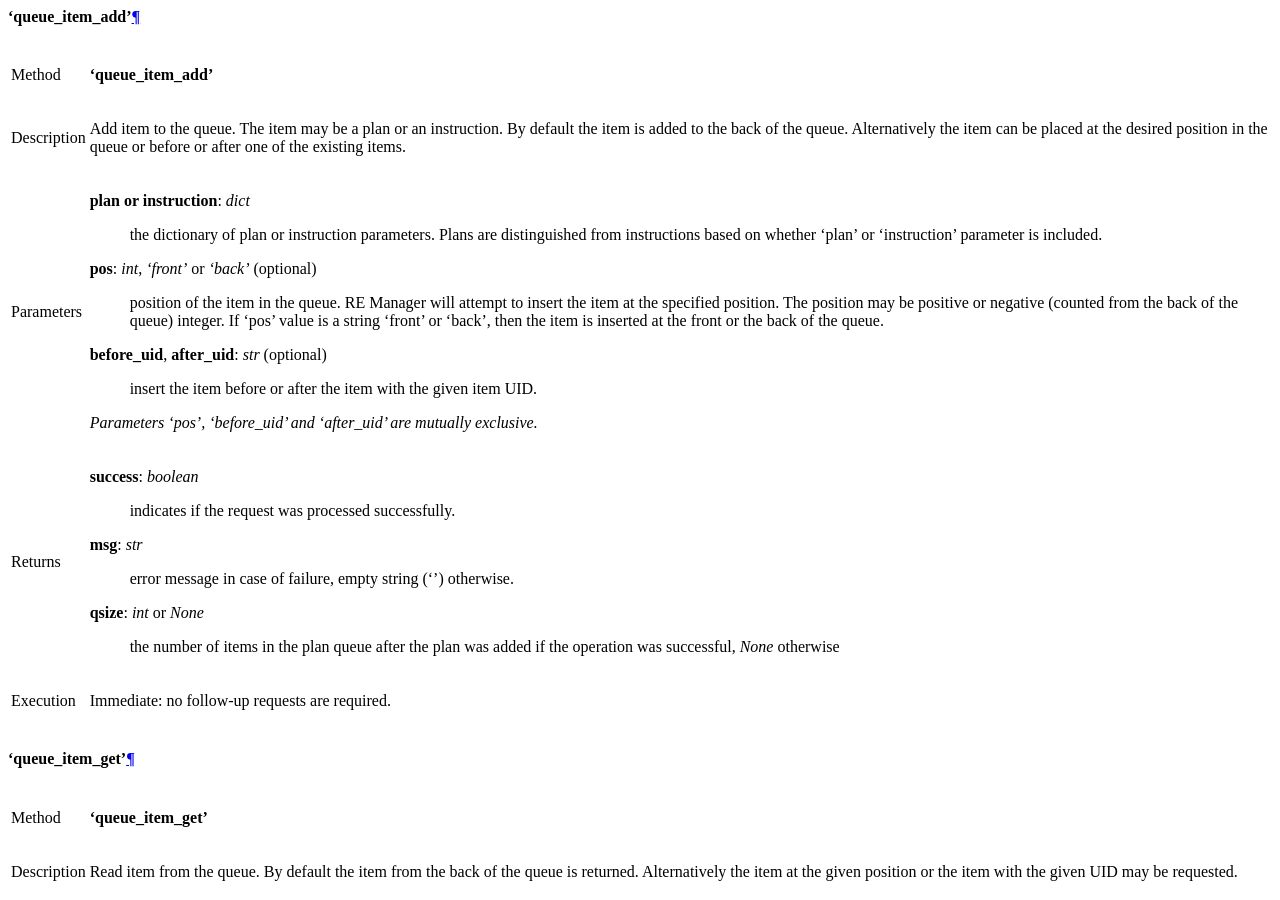
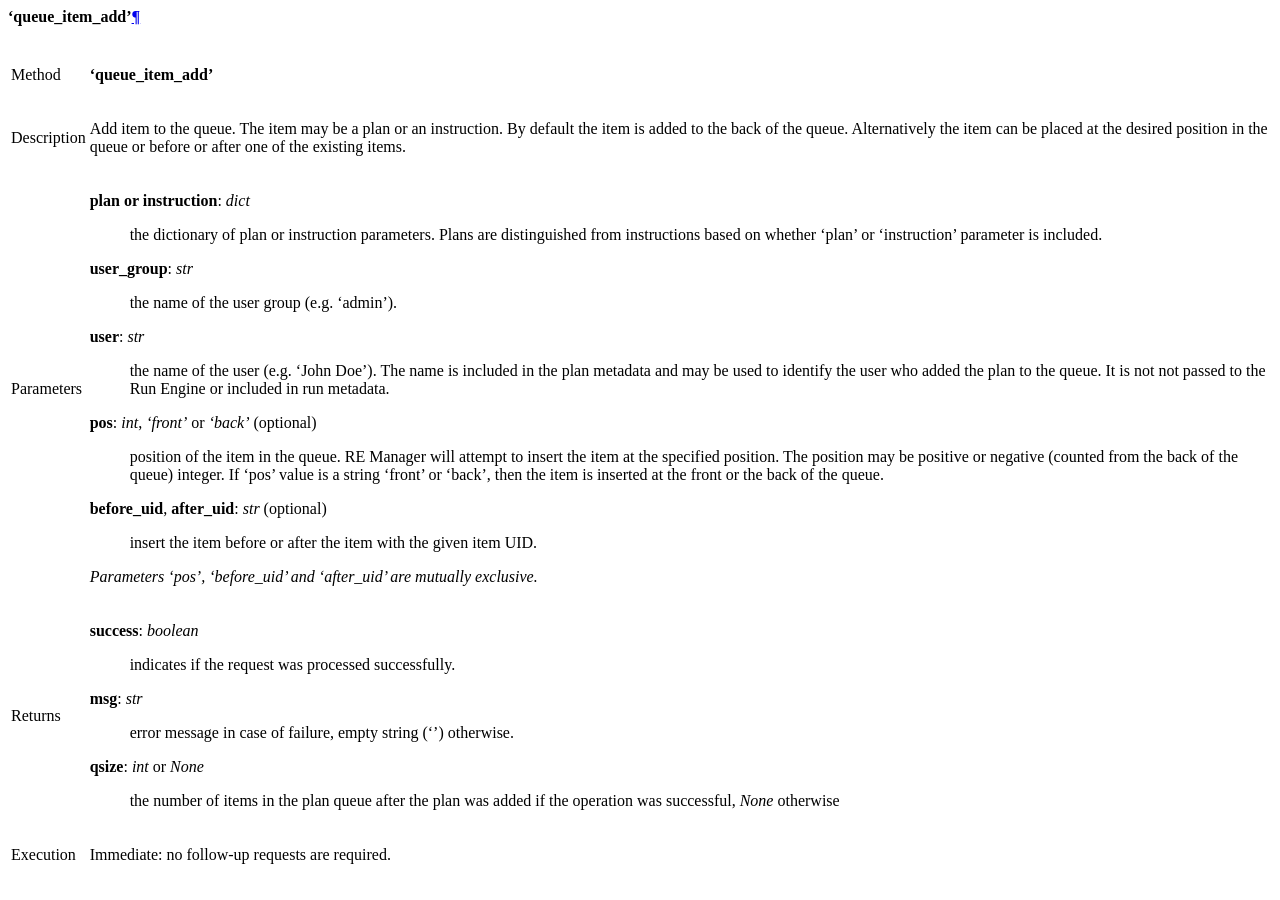
Before and after one commit to bluesky/bluesky-queueserver, a Sphinx documentation site: the page built from docs/source/re_manager_api.rst, in a window 1280 px wide and 900 px high, scrolled down 8333 px. Built offline with Sphinx 7.4.7 and the Read the Docs theme 2.0.0, drawn with Linux system fonts in a browser that asks for light colours.

Commit message:
DOC: add 'user' and 'user_group' as required parameters for 'queue_item_add' API

```diff
--- a/docs/source/re_manager_api.rst
+++ b/docs/source/re_manager_api.rst
@@ -474,6 +474,14 @@ Parameters    **plan or instruction**: *dict*
                   the dictionary of plan or instruction parameters. Plans are distinguished from
                   instructions based on whether 'plan' or 'instruction' parameter is included.
 
+              **user_group**: *str*
+                  the name of the user group (e.g. 'admin').
+
+              **user**: *str*
+                  the name of the user (e.g. 'John Doe'). The name is included in the plan metadata
+                  and may be used to identify the user who added the plan to the queue. It is not
+                  not passed to the Run Engine or included in run metadata.
+
               **pos**: *int*, *'front'* or *'back'* (optional)
                   position of the item in the queue. RE Manager will attempt to insert the item
                   at the specified position. The position may be positive or negative (counted
```
